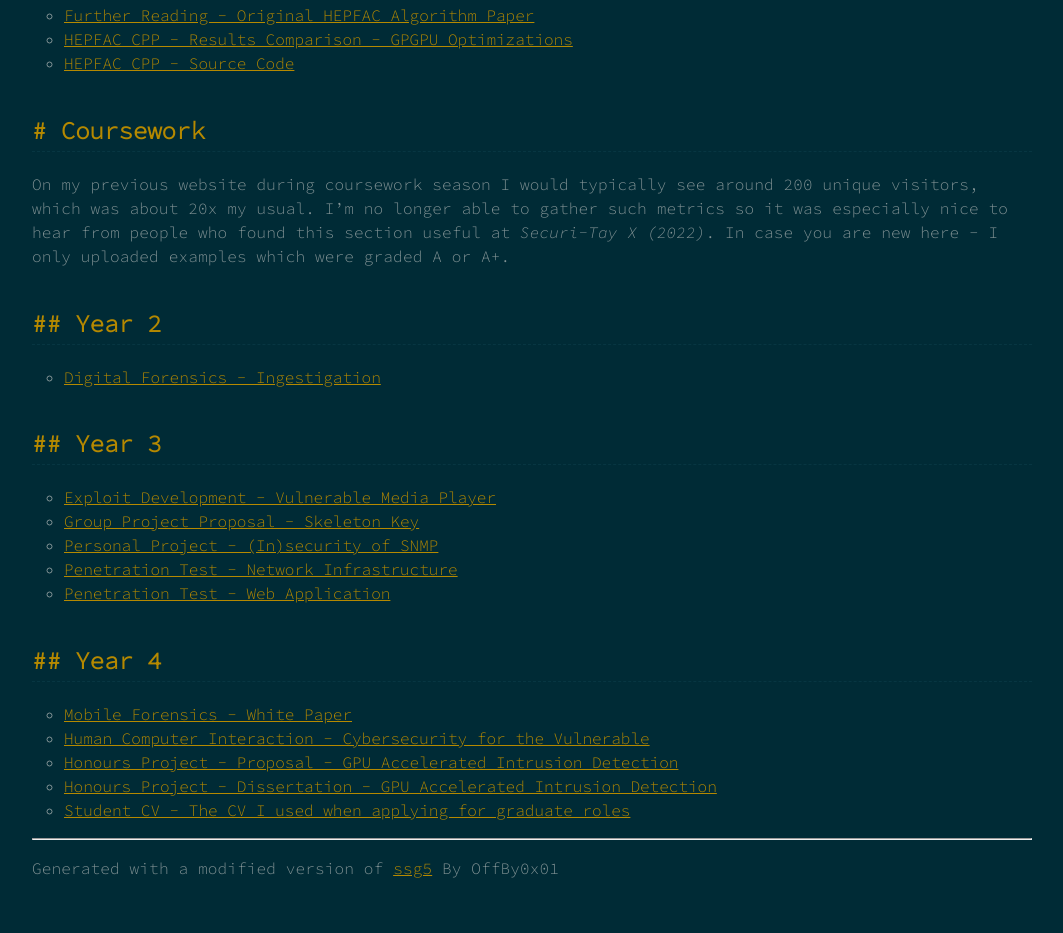
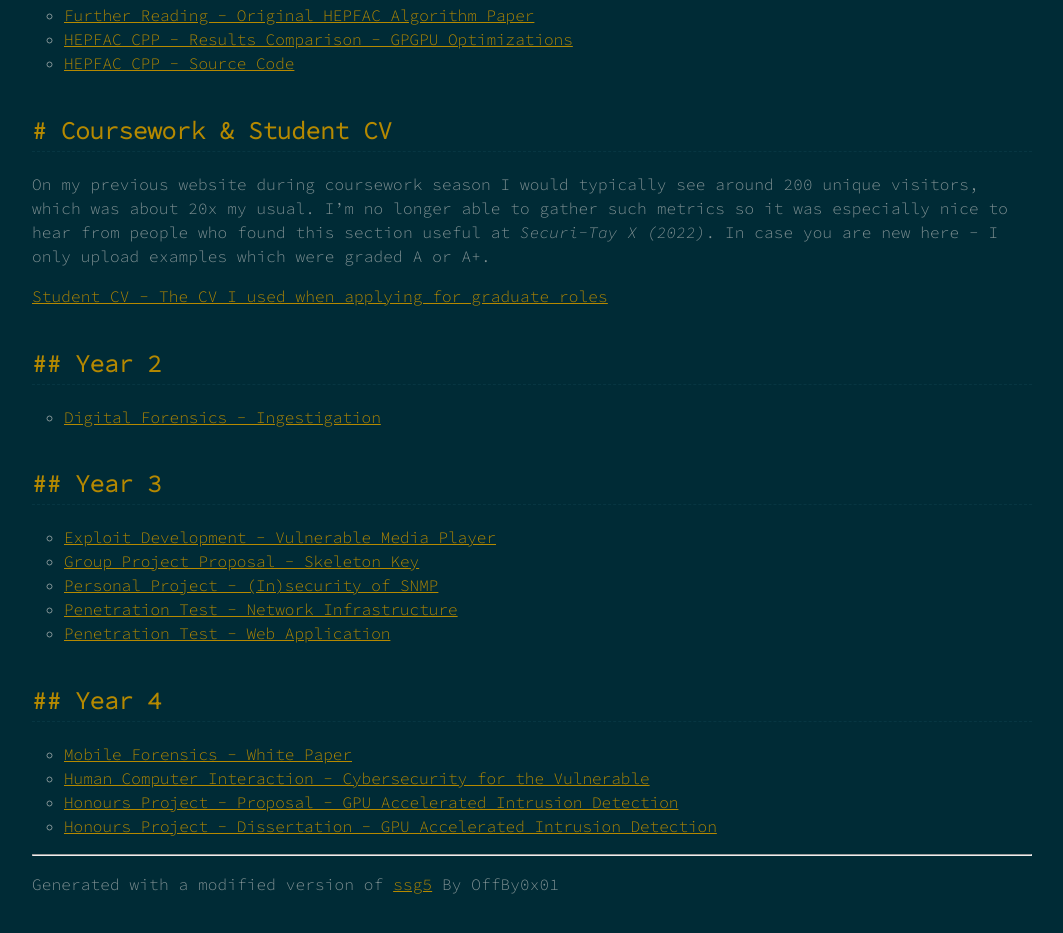
Before and after one commit to AR-Calder/OffBy0x01.github.io, a plain HTML site: page projects.html in a window 1280 px wide. Shown: the part 727-1660 px from the top of the page, without its empty margins (108-1171 px from the left). Drawn offline with nearby package versions, Linux system fonts and the light colour scheme.

Commit message:
reorganize content layout

```diff
--- a/projects.html
+++ b/projects.html
@@ -50,8 +50,9 @@
 <li><a href="https://github.com/OffBy0x01/Pattern-Matching-HEPFAC-CPP/blob/master/benchmarks/results/Individual%20Optimizations.png">HEPFAC_CPP - Results Comparison - GPGPU Optimizations</a></li>
 <li><a href="https://github.com/OffBy0x01/Pattern-Matching-HEPFAC-CPP">HEPFAC_CPP - Source Code</a></li>
 </ul>
-<h1 id="coursework">Coursework</h1>
-<p>On my previous website during coursework season I would typically see around 200 unique visitors, which was about 20x my usual. I’m no longer able to gather such metrics so it was especially nice to hear from people who found this section useful at <em>Securi-Tay X (2022)</em>. In case you are new here - I only uploaded examples which were graded A or A+.</p>
+<h1 id="coursework-student-cv">Coursework &amp; Student CV</h1>
+<p>On my previous website during coursework season I would typically see around 200 unique visitors, which was about 20x my usual. I’m no longer able to gather such metrics so it was especially nice to hear from people who found this section useful at <em>Securi-Tay X (2022)</em>. In case you are new here - I only upload examples which were graded A or A+.</p>
+<p><a href="./doc/year_4-cv.pdf">Student CV - The CV I used when applying for graduate roles</a></p>
 <h2 id="year-2">Year 2</h2>
 <ul>
 <li><a href="./doc/year_2-digital_forensics.pdf">Digital Forensics - Ingestigation</a></li>
@@ -70,7 +71,6 @@
 <li><a href="./doc/year_4-cybersecurity_for_the_vulnerable.pdf">Human Computer Interaction - Cybersecurity for the Vulnerable</a></li>
 <li><a href="./doc/year_4-honours_project_proposal.pdf">Honours Project - Proposal - GPU Accelerated Intrusion Detection</a></li>
 <li><a href="./doc/year_4-honours_project_dissertation.pdf">Honours Project - Dissertation - GPU Accelerated Intrusion Detection</a></li>
-<li><a href="./doc/year_4-cv.pdf">Student CV - The CV I used when applying for graduate roles</a></li>
 </ul>
 </article>
 
```
